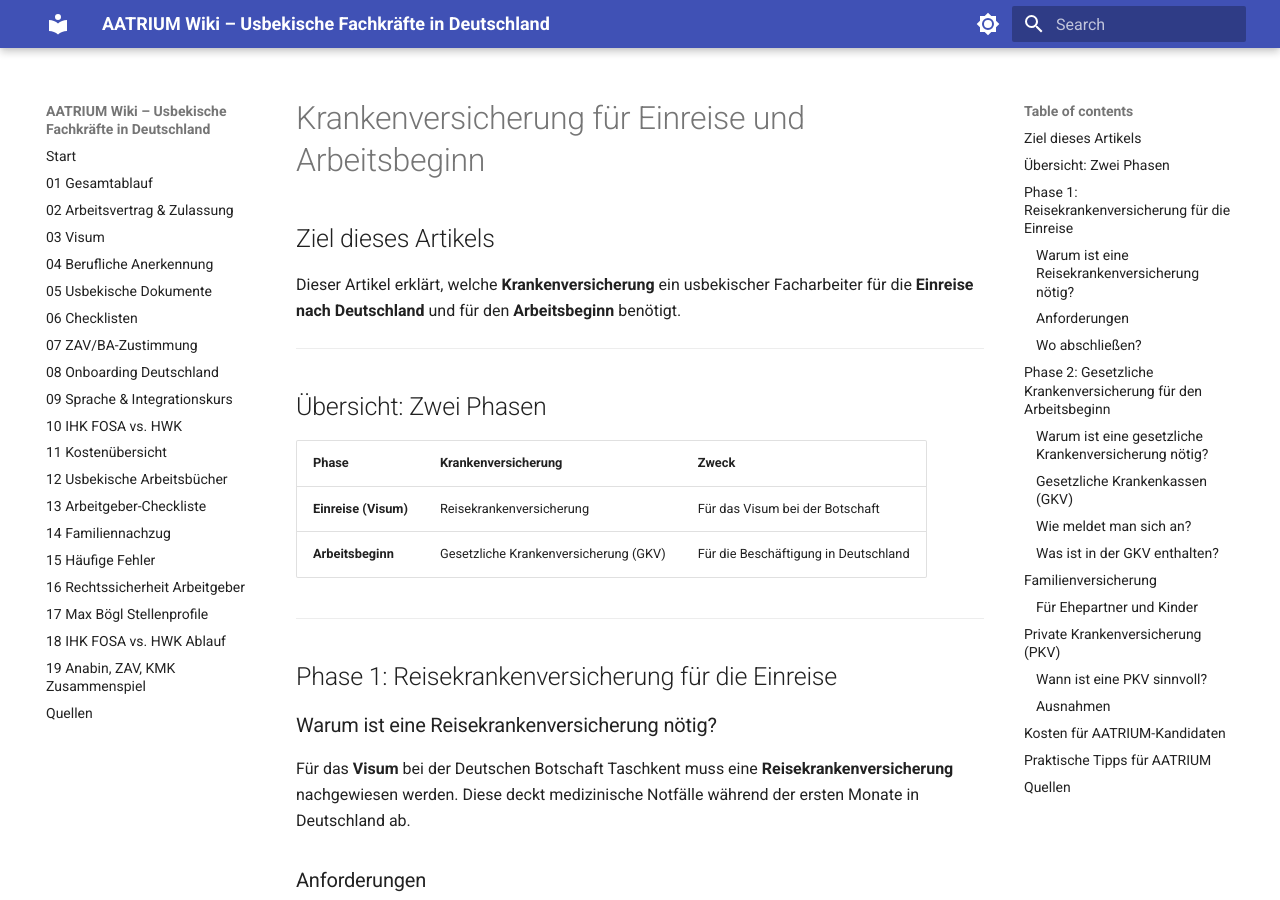
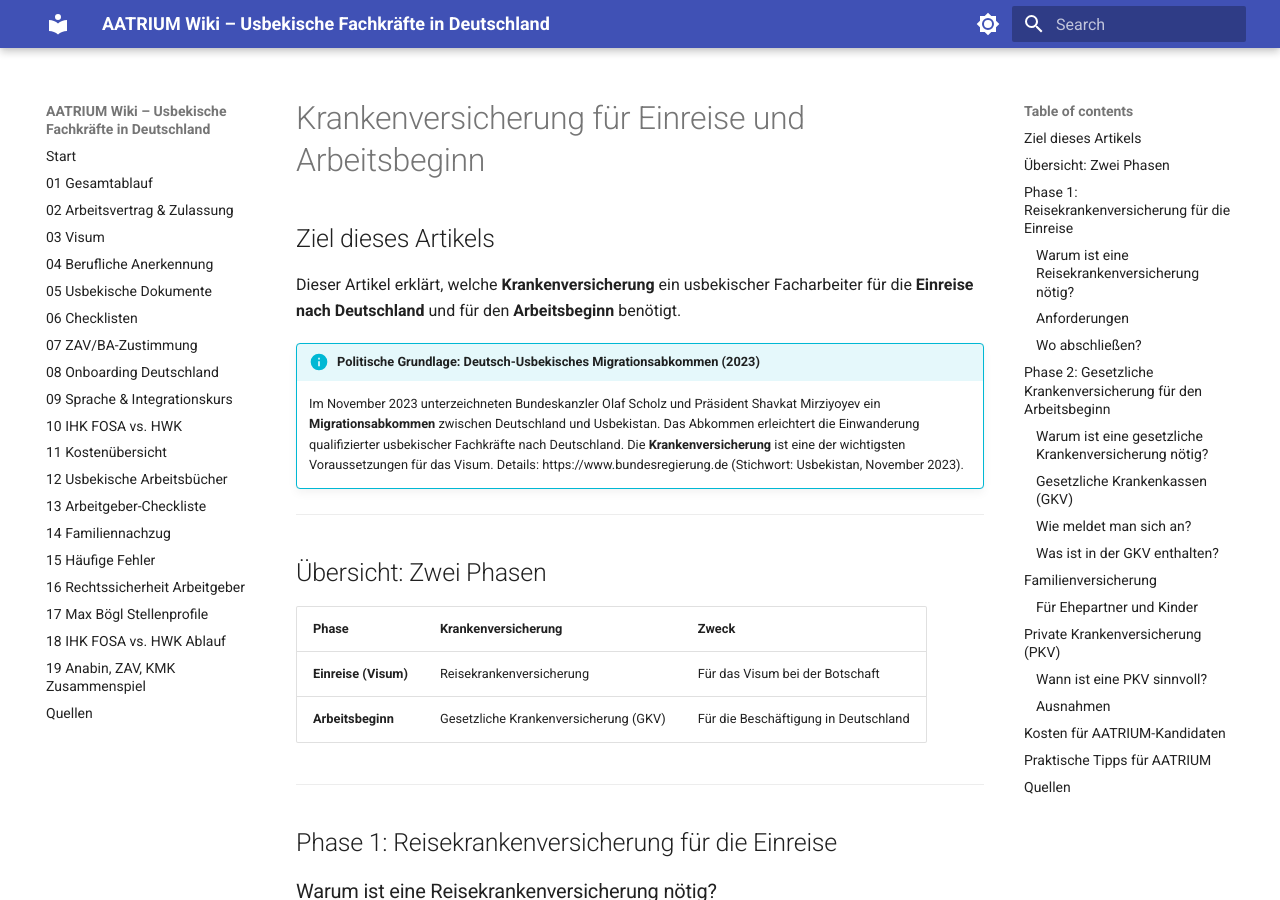
Before and after one commit to benedikt-aatrium/wiki-usbekische-fachkraefte, an MkDocs documentation site: the page built from docs/22_krankenversicherung_einreise.md, in a window 1280 px wide and 900 px high. Built offline with MkDocs 1.6.1 and Material for MkDocs 9.7.7, drawn with Linux system fonts in a browser that asks for light colours.

Commit message:
Artikel 07, 22, 26: Deutsch-Usbekisches Migrationsabkommen (2023) als politische Grundlage hinzugefügt (ZAV, Krankenversicherung, Familiennachzug)

```diff
--- a/docs/22_krankenversicherung_einreise.md
+++ b/docs/22_krankenversicherung_einreise.md
@@ -3,6 +3,9 @@
 ## Ziel dieses Artikels
 
 Dieser Artikel erklärt, welche **Krankenversicherung** ein usbekischer Facharbeiter für die **Einreise nach Deutschland** und für den **Arbeitsbeginn** benötigt.
+
+!!! info "Politische Grundlage: Deutsch-Usbekisches Migrationsabkommen (2023)"
+    Im November 2023 unterzeichneten Bundeskanzler Olaf Scholz und Präsident Shavkat Mirziyoyev ein **Migrationsabkommen** zwischen Deutschland und Usbekistan. Das Abkommen erleichtert die Einwanderung qualifizierter usbekischer Fachkräfte nach Deutschland. Die **Krankenversicherung** ist eine der wichtigsten Voraussetzungen für das Visum. Details: https://www.bundesregierung.de (Stichwort: Usbekistan, November 2023).
 
 ---
 
```
Also changed, not shown: docs/07_zav_ba_zustimmung.md (+3 -0 lines), docs/26_familiennachzug_detail.md (+3 -0 lines).
